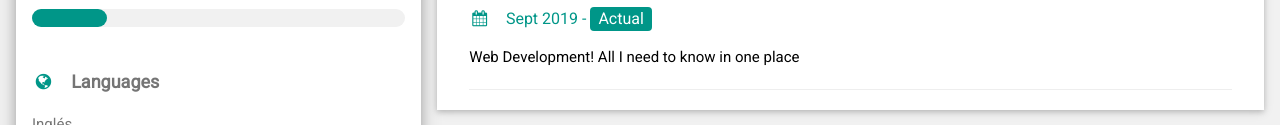
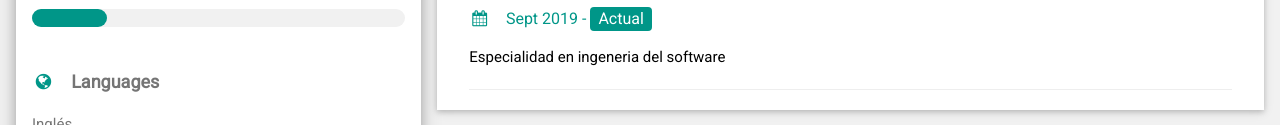
Before and after one commit to Haopeng138/MyCV, a plain HTML site: page index.html in a window 1280 px wide. Shown: the part 675-800 px from the top of the page. Drawn offline with nearby package versions, Linux system fonts and the light colour scheme.

Commit message:
Change description

```diff
--- a/index.html
+++ b/index.html
@@ -109,7 +109,7 @@ html,body,h1,h2,h3,h4,h5,h6 {font-family: "Roboto", sans-serif}
         <div class="w3-container">
           <h5 class="w3-opacity"><b>UPC </b></h5>
           <h6 class="w3-text-teal"><i class="fa fa-calendar fa-fw w3-margin-right"></i>Sept 2019 - <span class="w3-tag w3-teal w3-round"> Actual </span></h6>
-          <p>Web Development! All I need to know in one place</p>
+          <p>Especialidad en ingeneria del software</p>
           <hr>
         </div>
 
```
Also changed, not shown: img/MyCVQR.png (added).
